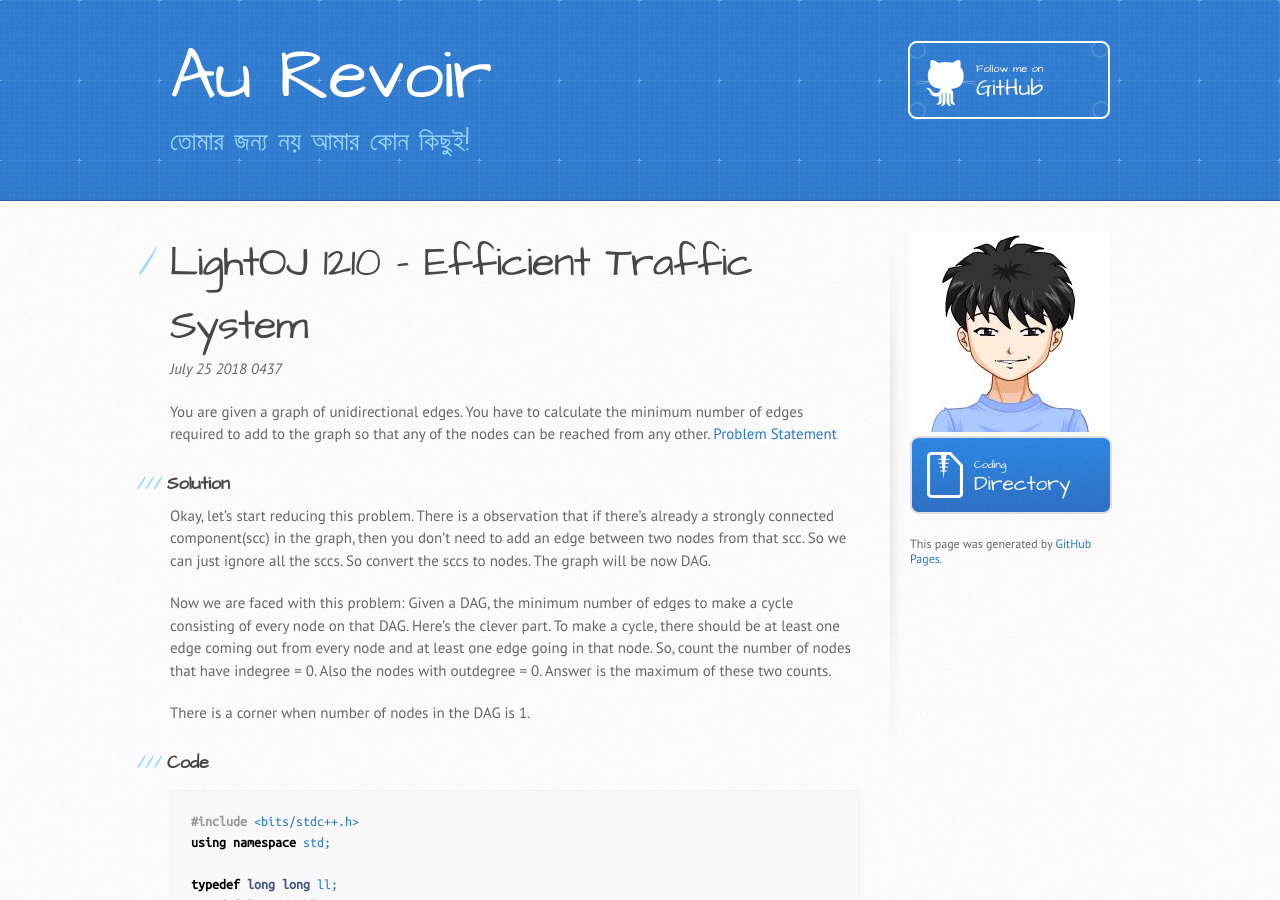
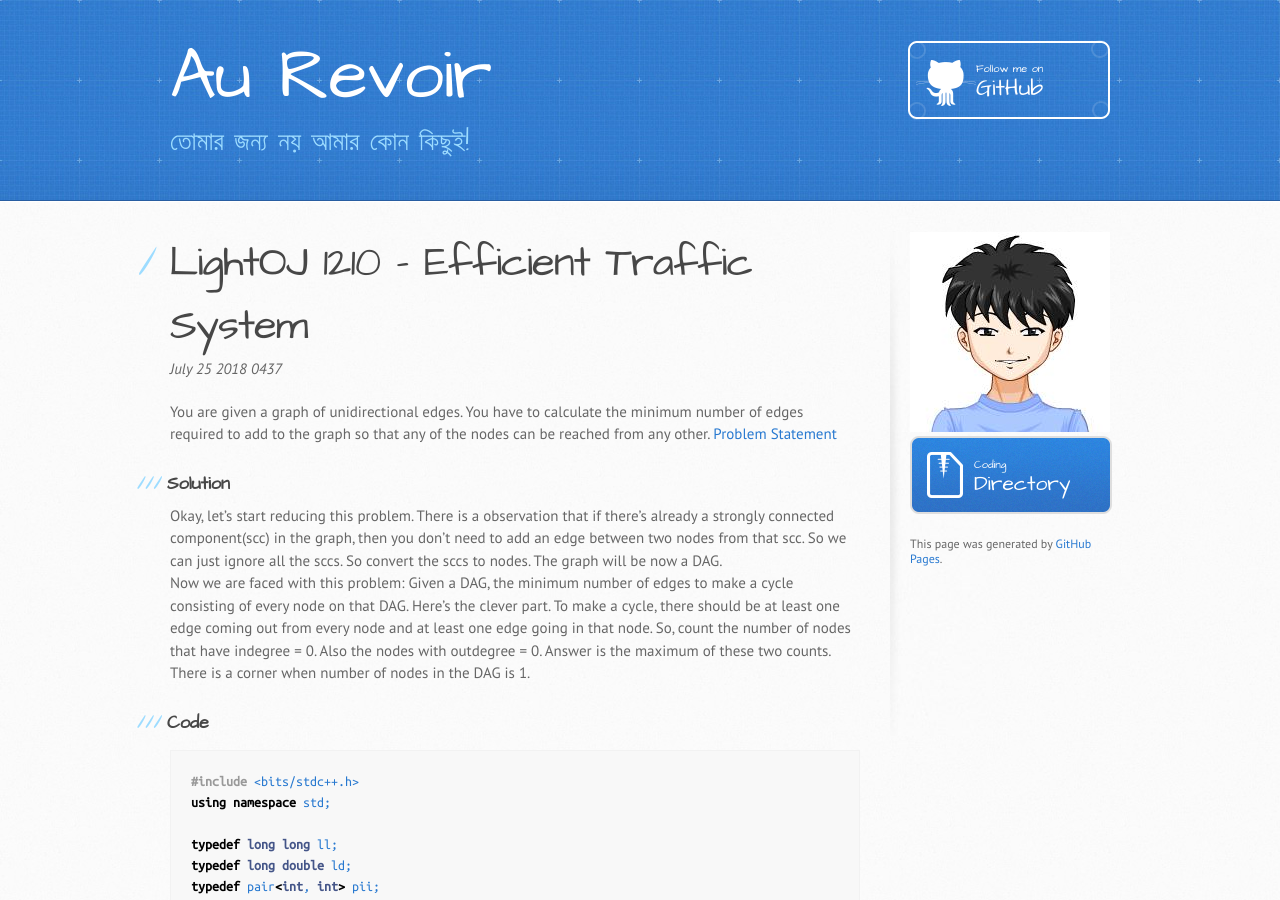
Before and after one commit to rebornplusplus/rebornplusplus.github.io, a Jekyll site: the page built from codir/lo-1210-efficient-traffic-system.md, in a window 1280 px wide and 900 px high. Built offline with Jekyll 4.4.1, drawn with Linux system fonts in a browser that asks for light colours; some web fonts are replaced; comment, search, counter and statistics services are not loaded; our own code applies the rules of GitHub Pages for plain Markdown files.

Commit message:
LightOJ 1210 - Efficient Traffic System

````diff
--- a/codir/lo-1210-efficient-traffic-system.md
+++ b/codir/lo-1210-efficient-traffic-system.md
@@ -8,10 +8,8 @@ _July 25 2018 0437_
 You are given a graph of unidirectional edges. You have to calculate the minimum number of edges required to add to the graph so that any of the nodes can be reached from any other. [Problem Statement](http://lightoj.com/volume_showproblem.php?problem=1210)
 
 ### Solution
-Okay, let's start reducing this problem. There is a observation that if there's already a strongly connected component(scc) in the graph, then you don't need to add an edge between two nodes from that scc. So we can just ignore all the sccs. So convert the sccs to nodes. The graph will be now DAG.
-
-Now we are faced with this problem: Given a DAG, the minimum number of edges to make a cycle consisting of every node on that DAG. Here's the clever part. To make a cycle, there should be at least one edge coming out from every node and at least one edge going in that node. So, count the number of nodes that have indegree = 0. Also the nodes with outdegree = 0. Answer is the maximum of these two counts.
-
+Okay, let's start reducing this problem. There is a observation that if there's already a strongly connected component(scc) in the graph, then you don't need to add an edge between two nodes from that scc. So we can just ignore all the sccs. So convert the sccs to nodes. The graph will be now a DAG. <br/>
+Now we are faced with this problem: Given a DAG, the minimum number of edges to make a cycle consisting of every node on that DAG. Here's the clever part. To make a cycle, there should be at least one edge coming out from every node and at least one edge going in that node. So, count the number of nodes that have indegree = 0. Also the nodes with outdegree = 0. Answer is the maximum of these two counts. <br/>
 There is a corner when number of nodes in the DAG is 1.
 
 ### Code
@@ -123,3 +121,7 @@ int main() {
 }
 ```
 Happy Birthday, Timu :)
+
+***
+
+{% include disqus.html %}
````
